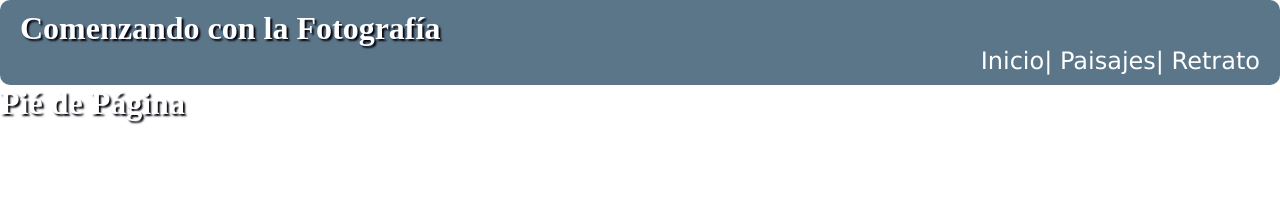
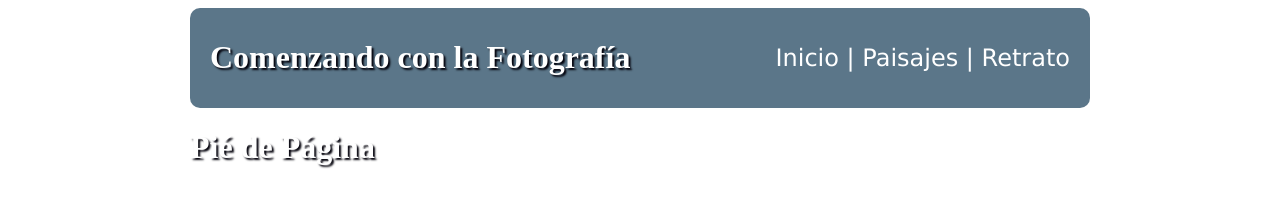
Before and after one commit to resalen/Evaluacion-final-css-diseno-responsivo, a plain HTML site: page index.html in a window 1280 px wide. Drawn offline with Linux system fonts and the light colour scheme.

Commit message:
ancho de pag

```diff
--- a/css/style.css
+++ b/css/style.css
@@ -1,11 +1,15 @@
-*{
-	margin: 0;
-	padding: 0;
+.contenido{
+	max-width: 900px;
+	margin: auto;
 }
 header{
 	background: #5b7689;
 	border-radius: 10px;
 	padding: 10px 20px;
+	display: flex;
+	flex-flow: row wrap;
+	justify-content: space-between;
+	align-items:center;
 }
 
 h1{
@@ -13,9 +17,7 @@ h1{
 	text-shadow: 2px 2px 2px #02010a;
 }
 nav {
-	display: flex;
-	flex-flow: row wrap;
-	justify-content: right;
+
 }
 nav a + a::before {
 	content: " | ";
--- a/index.html
+++ b/index.html
@@ -9,6 +9,7 @@
 
 </head>
 <body>
+	<div class="contenido">
 		<header>
 			<h1>Comenzando con la Fotografía</h1>
 			<nav>
@@ -17,7 +18,7 @@
 				<a href="#">Retrato</a>
 			</nav>
 		</header><!-- /header -->
-	<content>
+		<section>
 			<div id="imgCentral">
 
 			</div>
@@ -29,9 +30,10 @@
 
 				</article>
 			</div>
-	</content>
+		</section>
 		<footer>
 			<h1>Pié de Página</h1>
 		</footer>
+	</div>
 </body>
 </html>
```
Lines whose indentation alone changed are shown as unchanged.
